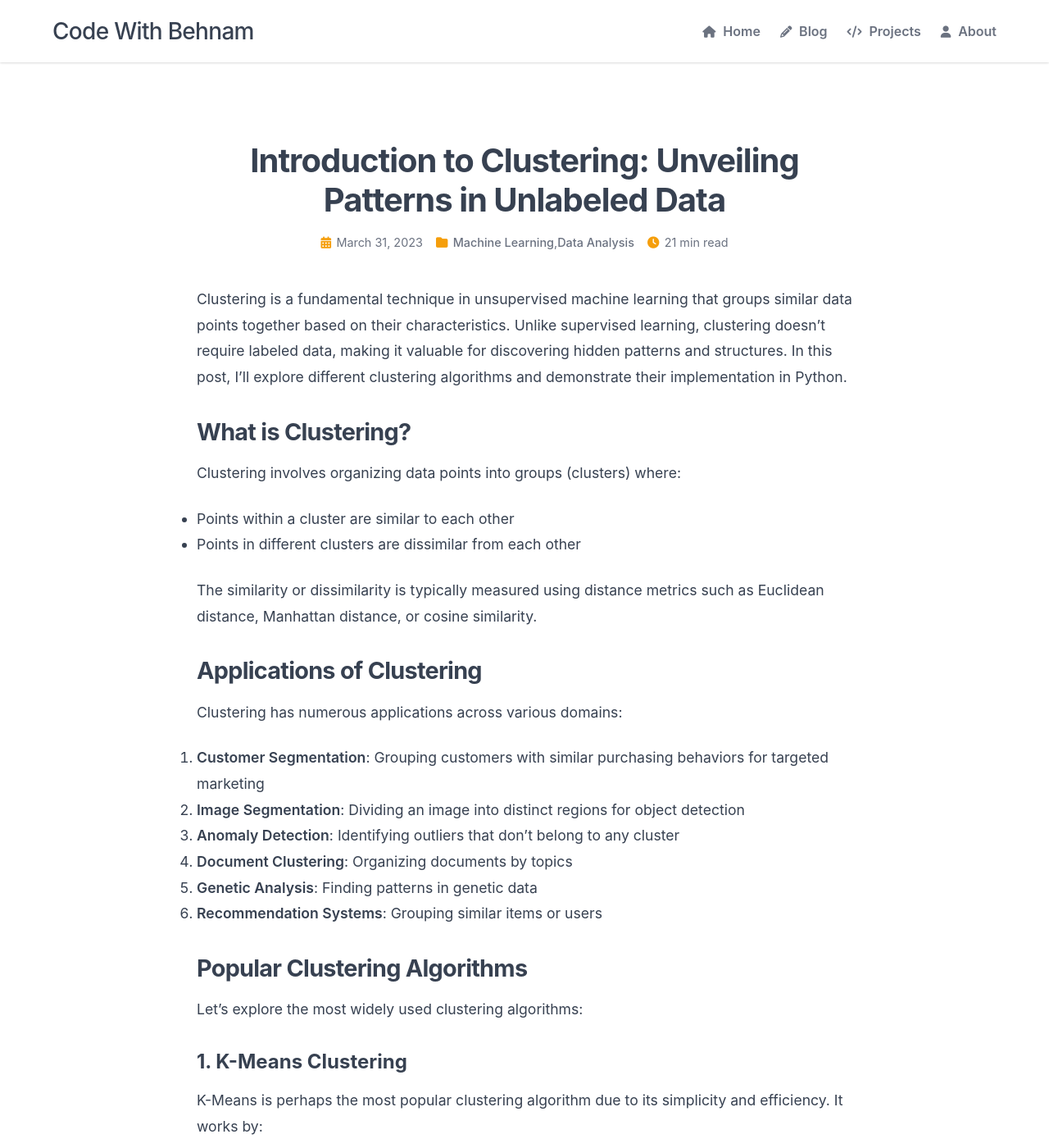
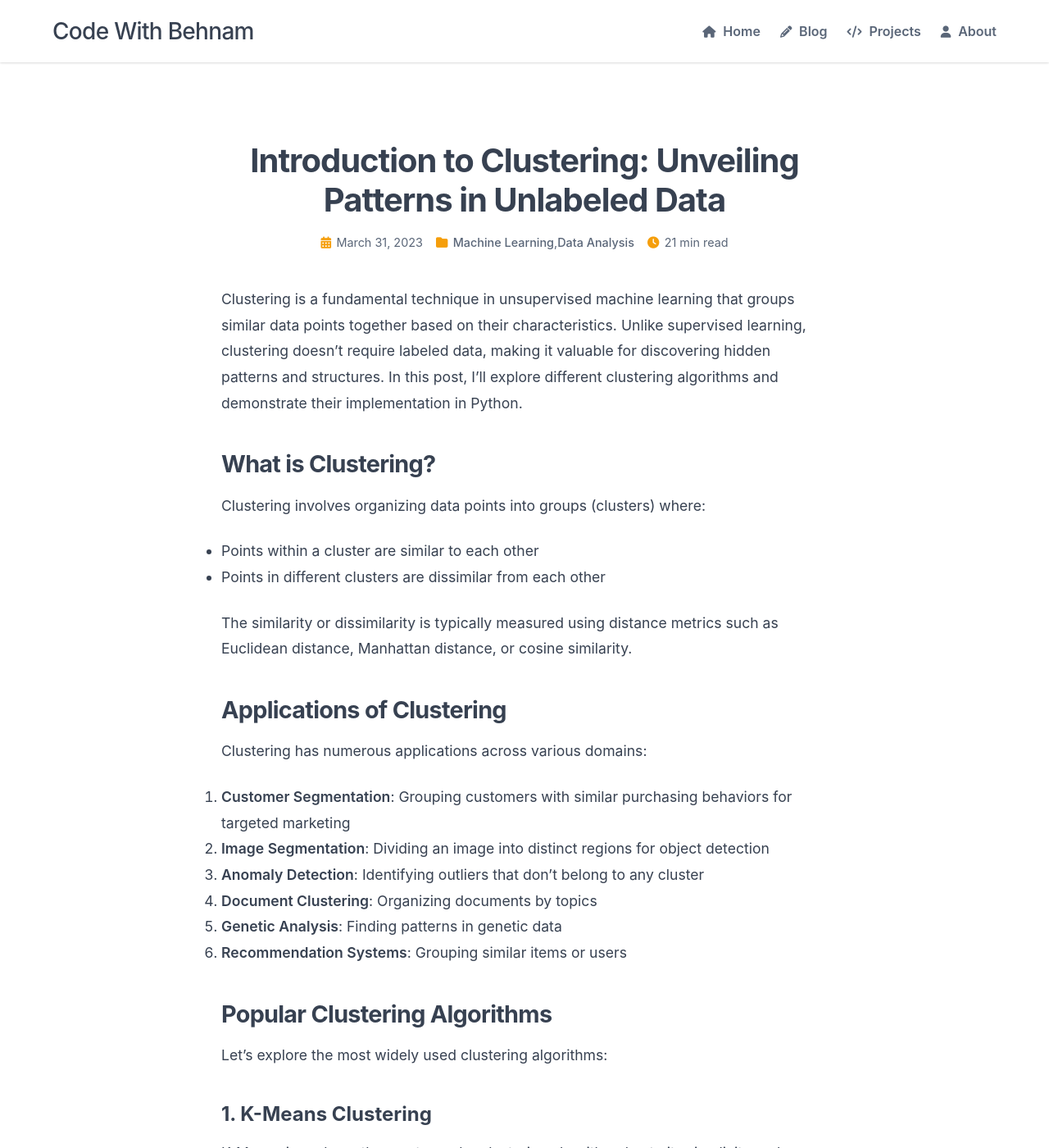
Before and after one commit to CodeWithBehnam/CodeWithBehnam.github.io, a Jekyll site: the page built from _posts/2023-03-31-introduction-to-clustering.md, in a window 1280 px wide and 1400 px high. Shown: the whole window at 82% size. Built offline with Jekyll 4.4.1, drawn with Linux system fonts in a browser that asks for light colours.

Commit message:
Refine color variables in main.css for enhanced visual consistency
- Updated text light and background accent colors for improved aesthetics.
- Adjusted dark mode background secondary and text light colors for better readability across themes.

```diff
--- a/assets/css/main.css
+++ b/assets/css/main.css
@@ -6,10 +6,10 @@
     --primary-dark-color: #0d9488;
     --secondary-color: #374151;
     --text-color: var(--secondary-color);
-    --text-light: #6b7280;
+    --text-light: #5a6678;
     --bg-color: #ffffff;
     --bg-secondary: #f8fafc;
-    --bg-accent: #f0f9ff;
+    --bg-accent: #e6f7f5;
     --border-color: #e0e0e0;
     --success-color: #10b981;
     --warning-color: #f59e0b;
@@ -165,7 +165,7 @@
 
 /* Post Styles */
 .post {
-    max-width: 800px;
+    max-width: 740px;
     margin: 0 auto;
     padding: 2rem 0;
 }
@@ -221,7 +221,7 @@
 .post-content h2,
 .post-content h3,
 .post-content h4 {
-    margin-top: 2rem;
+    margin-top: 2.5rem;
     margin-bottom: 1rem;
 }
 
@@ -612,10 +612,10 @@
 @media (prefers-color-scheme: dark) {
     :root {
         --bg-color: #0f172a;
-        --bg-secondary: #1e293b;
+        --bg-secondary: #1a2434;
         --bg-accent: #1e293b;
         --text-color: #e2e8f0;
-        --text-light: #94a3b8;
+        --text-light: #9eb3d0;
         --border-color: #334155;
         --box-shadow: 0 4px 6px -1px rgba(0, 0, 0, 0.2), 0 2px 4px -2px rgba(0, 0, 0, 0.2);
         --secondary-color: #cbd5e1;
@@ -937,7 +937,7 @@
 
 /* Page Styles */
 .page {
-    max-width: 800px;
+    max-width: 740px;
     margin: 0 auto;
     padding: 2rem 0;
 }
@@ -969,7 +969,7 @@
 .page-content h2,
 .page-content h3,
 .page-content h4 {
-    margin-top: 2rem;
+    margin-top: 2.5rem;
     margin-bottom: 1rem;
 }
 
```
